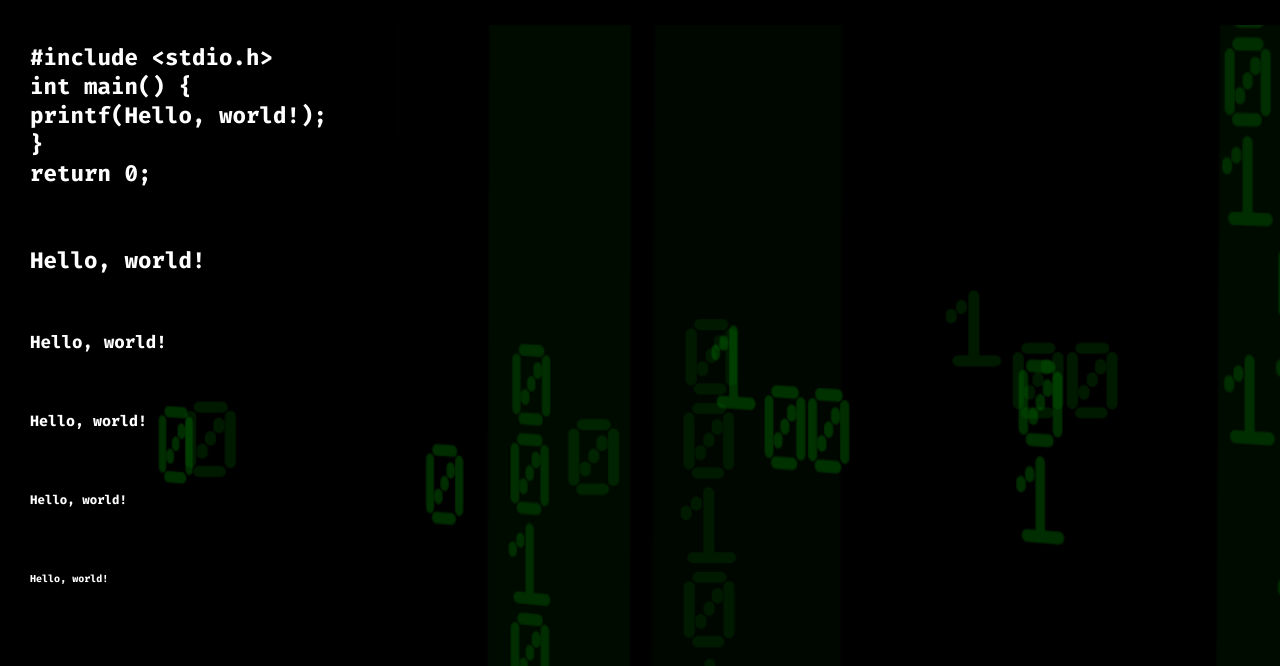
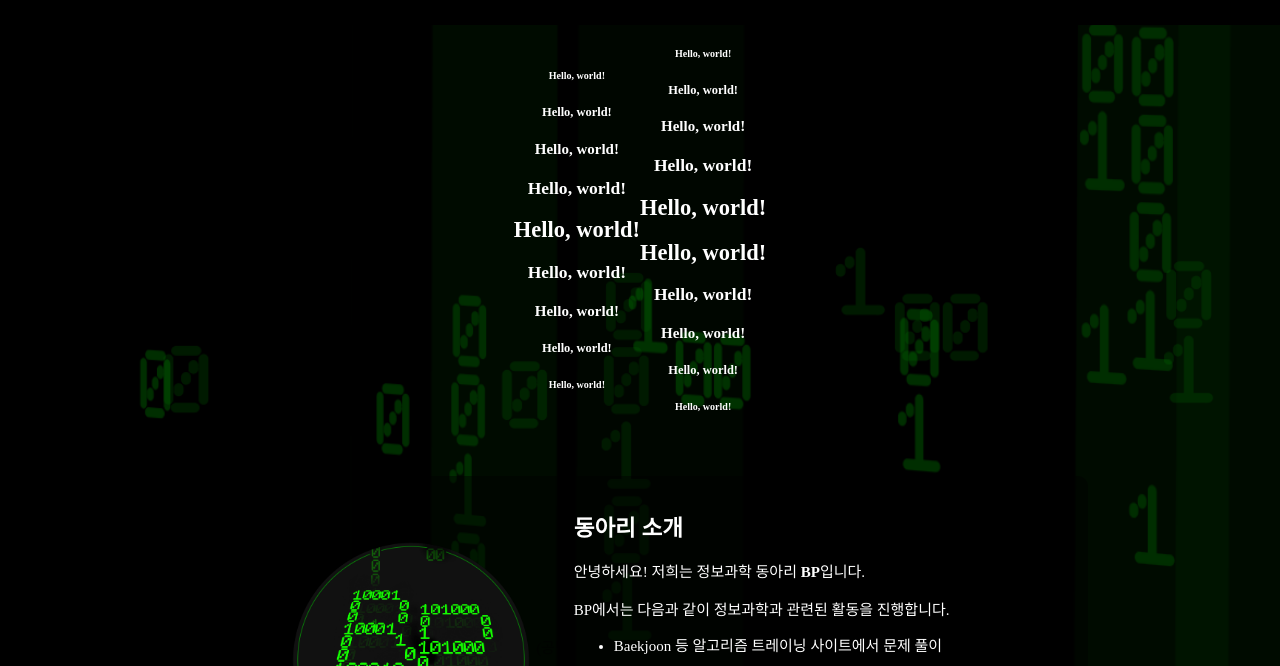
Before and after one commit to Kim-yeonjin09/BP, a plain HTML site: page index.html in a window 1280 px wide. Shown: the part 77-743 px from the top of the page. Drawn offline with Linux system fonts and the light colour scheme; a web font is replaced by a local one.

Commit message:
add animation

```diff
--- a/index.html
+++ b/index.html
@@ -45,32 +45,48 @@
     -->
     <main>
         <section id="HOME">
-            <div class="HOME" style="font-family : Fira Code" style="text-align: center;">
-                <div style="font-family : Fira Code" style="text-align:justify" style="justify-content: center;">
+
+            <div class="HOME"  style="font-family : Fira Code; display: flex">
+<div>
+                <h6>Hello, world!</h6>
+                <h5>Hello, world!</h5>
+                <h4>Hello, world!</h4>
+                <h3>Hello, world!</h3>
+                <h2>Hello, world!</h2>
+                <h3>Hello, world!</h3>
+                <h4>Hello, world!</h4>
+                <h5>Hello, world!</h5>
+                <h6>Hello, world!</h6>
+</div>
+<div>
+                <h6>Hello, world!</h6>
+                <h5>Hello, world!</h5>
+                <h4>Hello, world!</h4>
+                <h3>Hello, world!</h3>
+                <h2>Hello, world!</h2>
+                <h2>Hello, world!</h2>
+                <h3>Hello, world!</h3>
+                <h4>Hello, world!</h4>
+                <h5>Hello, world!</h5>
+                <h6>Hello, world!</h6>
+</div>
+
+
+                <!--<div class="CODE" style="font-family : Fira Code" style="text-align:justify" style="justify-content: center;">
                 <h1>
                     #include &lt;stdio.h&gt;
                     <br>
+                    <br>
                     int main() {
                     <br>
-                    printf(Hello, world!);
+                    &emsp;&emsp;printf(Hello, world!);
                     <br>
                     }
                     <br>
+                    <br>
                     return 0;
                     </h1>
-                <br>
-                </div>
-                <h2>Hello, world!</h2>
-                <br>
-                <h3>Hello, world!</h3>
-                <br>
-                <h4>Hello, world!</h4>
-                <br>
-                <h5>Hello, world!</h5>
-                <br>
-                <h6>Hello, world!</h6>
-                <br>
-
+                </div>-->
             </div>
 
         </section>
@@ -81,7 +97,7 @@
                 <br><br>
                 <img src="./BP.png" alt="BPICON" title="BP" width="250vw">
             </div>
-            <div style="color: #101010;">
+            <div style="color: #0000007a;">
                 (공백)
             </div>
             <div>
--- a/style/index.css
+++ b/style/index.css
@@ -6,7 +6,7 @@ main {
         margin: 5vh 15vw 5vh 15vw;
         padding: 1.25rem 1.25rem;
         border-radius: 30px 10px 50px;
-        background-color: #101010;
+        background-color: #0000007a;
 
         font-family: 'Pretendard';
         font-style: normal;
@@ -25,9 +25,13 @@ main {
         font-weight : bold;
         font-size: 125%;
         color: #ffffff;
-        margin-left: 30px;
-        justify-content: center;
+        text-align: center;
+        justify-content:center;
         align-items: center;
+    }
+
+    .HOME:hover {
+
     }
 
 }
```
